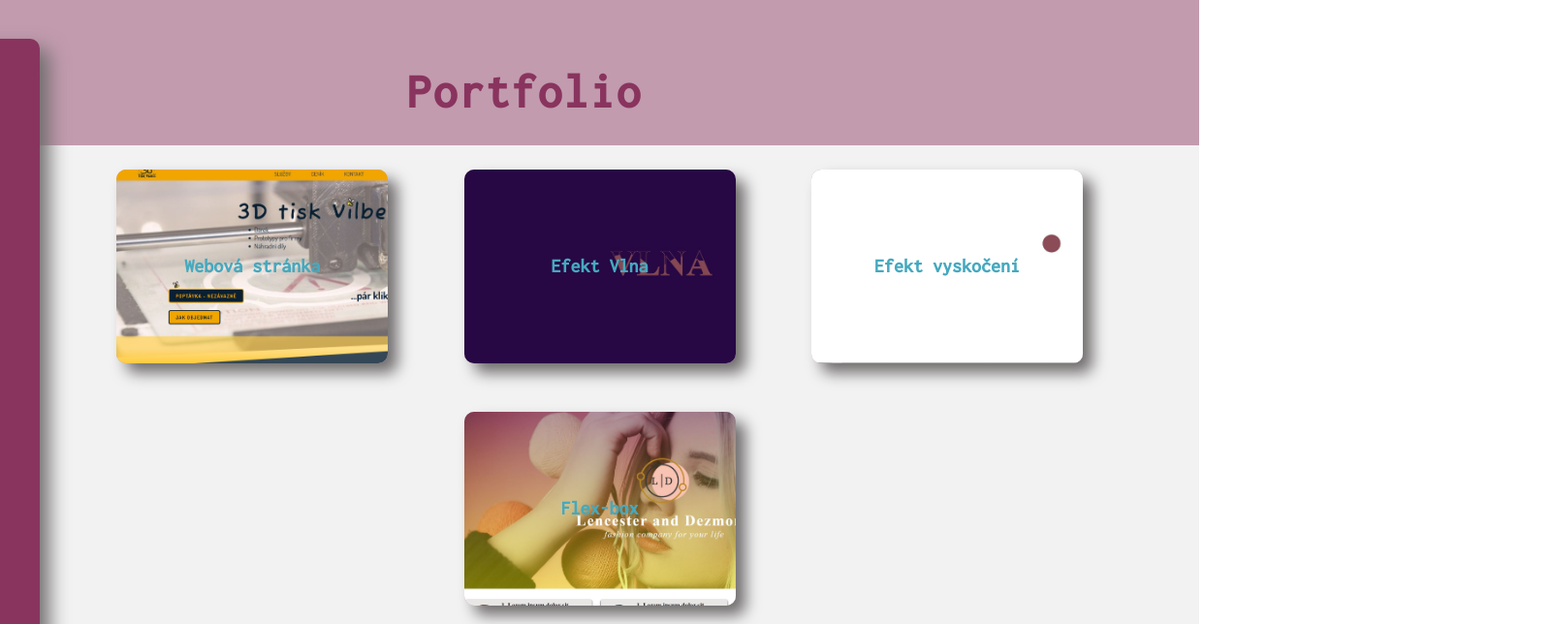
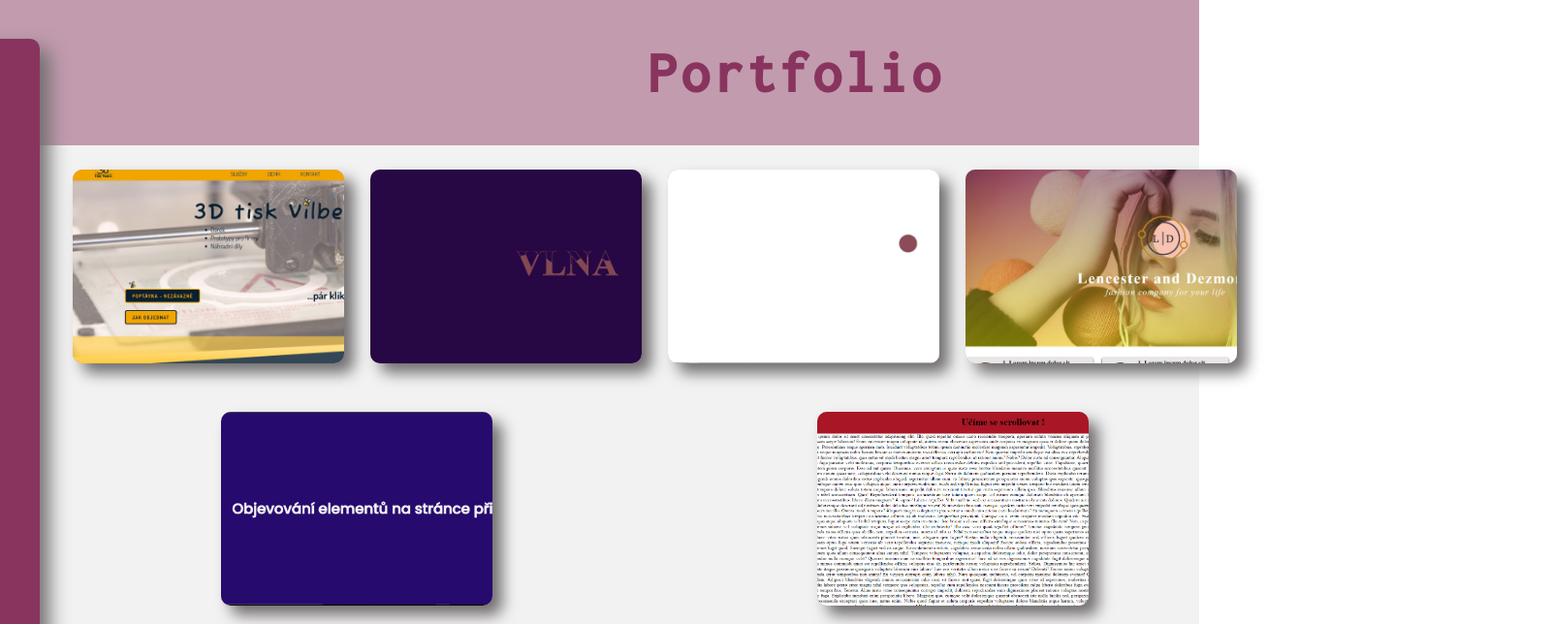
Before and after one commit to ZanetSabad/Moje-portfolio, a plain HTML site: page portfolio.html in a window 1536 px wide. Shown: the top 644 px of the page at 97% size, 1601 px wide, since content can reach past the window. Drawn offline with Linux system fonts and the light colour scheme.

Commit message:
přidána část portfolio, upravené query.css nad 1500px

```diff
--- a/CSS/query.css
+++ b/CSS/query.css
@@ -14,14 +14,32 @@
         margin: 0px;
     }
 
-    header h1{
+    .headline{
+        width: 1560px;
+        line-height: 150px;
+        letter-spacing: 4px;
         font-size: 60px;
-        margin: 20px 900px;
+    }
+
+    .row{
+        width: 80%;
+        margin-left: 360px;
+    }
+
+    .title_who_are{
+        margin: 60px auto;
+        width:50%
+
 
     }
 
-    .row{
-        height: 750px;
+    .line{
+        margin-top: 30px;
+    }
+
+    .preview{
+        width: 80%;
+        margin-left: 360px;
     }
 
     footer{
--- a/CSS/style.scss
+++ b/CSS/style.scss
@@ -629,19 +629,19 @@ main h1{
     box-shadow: 10px 10px 15px $main-color5;
 }
 
-.title-front{
-    position: absolute;
-    top: 50%;
-    left: 50%;
-    color: $main-color;
-    border-radius: 10px;
-    font-size: 20px;
-    font-weight: 600;
-    z-index: 999;
-    line-height: 200px;
-    text-align: center;
-    transform: translateZ(80px) translate(-50%,-50%);
-}
+// .title-front{
+//     position: absolute;
+//     top: 30%;
+//     left: 50%;
+//     color: $main-color;
+//     border-radius: 10px;
+//     font-size: 20px;
+//     font-weight: 600;
+//     z-index: 999;
+//     line-height: 200px;
+//     text-align: center;
+//     transform: translateZ(80px) translate(-50%,-50%);
+// }
 
 .flip-box:hover
 .flip-box-inner{
@@ -687,6 +687,18 @@ main h1{
     font-weight: 600;
     letter-spacing: 1px;
 
+}
+
+.useSkills{
+    color: #010D00;
+    position: absolute;
+    bottom: -30%;
+    right: 5%;
+    font-size: 15px;
+    color: $main-color3;
+    text-decoration: none;
+    font-weight: 600;
+    letter-spacing: 1px;
 }
 
 // ********************************************ŽIVOTOPIS
--- a/portfolio.html
+++ b/portfolio.html
@@ -49,11 +49,12 @@
                     <div class="front">
                       <a class="responzLink" href="https://sabadtest.fun/">
                         <img class="preview-content"src="IMG/VilbeeWeb.jpg" alt="Webová stránka">
-                        <p class="title-front">Webová stránka</p></a>
+                      </a>
                     </div>
                     <div class="back">
                         <p>Webová stránka</p>
                         <a class="html-back" href="https://sabadtest.fun/" target="_blank">HTML</a>
+                        <p class="useSkills">HTML, SCC, JS</p>
                     </div>
                 </div>
             </div>
@@ -63,11 +64,12 @@
                     <div class="front">
                         <a class="responzLink" href="efekt VLNA/index.html">
                             <img src="IMG/Vlna.jpg" alt="Efekt vlna pomocí CSS">
-                            <p class="title-front">Efekt Vlna</p></a>
+                        </a>
                     </div>
                     <div class="back">
-                        <p class="title-back">Práce s CSS</p>
+                        <p class="title-back">efekt vlna</p>
                         <a class="html-back"href="efekt VLNA/index.html" target="_blank">HTML</a>
+                        <p class="useSkills">HTML, SCC</p>
                     </div>
                 </div>
             </div>
@@ -77,11 +79,12 @@
                     <div class="front">
                         <a class="responzLink" href="efekt Vyskakovaci/index.html">
                             <img src="IMG/Tecka.jpg" alt="Efekt vyskočení z tečky">
-                            <p class="title-front">Efekt vyskočení</p></a>
+                        </a>
                     </div>
                     <div class="back">
-                        <p class="title-back">Práce s CSS</p>
+                        <p class="title-back">efekt vyskočení</p>
                         <a class="html-back" href="efekt Vyskakovaci/index.html" target="_blank">HTML</a>
+                        <p class="useSkills">HTML, SCC</p>
                     </div>
                 </div>
             </div>
@@ -90,12 +93,43 @@
                 <div class="flip-box-inner">
                     <div class="front">
                         <a class="responzLink" href="Flexbox/index.html">
-                            <img src="IMG/Flex-box.jpg" alt="Zkoušení flex-boxu">
-                            <p class="title-front">Flex-box</p></a>
+                            <img src="IMG/Flex-box.jpg" alt="Flex-box">
+                        </a>
                     </div>
                     <div class="back">
-                        <p class="title-back">Práce s flex-boxem</p>
+                        <p class="title-back">Flex-box</p>
                         <a href="Flexbox/index.html" target="_blank">HTML</a>
+                        <p class="useSkills">HTML, SCC</p>
+                    </div>
+                </div>
+            </div>
+
+            <div class="flip-box">
+                <div class="flip-box-inner">
+                    <div class="front">
+                        <a class="responzLink" href="scroll-look/index.html">
+                            <img src="IMG/scroll.png" alt="Objevování prvků při scrollování">
+                        </a>
+                    </div>
+                    <div class="back">
+                        <p class="title-back">Objevování prvků</p>
+                        <a href="scroll-look/index.html" target="_blank">HTML</a>
+                        <p class="useSkills">HTML, SCC, JS</p>
+                    </div>
+                </div>
+            </div>
+
+            <div class="flip-box">
+                <div class="flip-box-inner">
+                    <div class="front">
+                        <a class="responzLink" href="sipka-up/index.html">
+                            <img src="IMG/sipka-up.png" alt="Scrollování nahoru přes tlačítko">
+                        </a>
+                    </div>
+                    <div class="back">
+                        <p class="title-back">Scroll přes tlačítko</p>
+                        <a href="sipka-up/index.html" target="_blank">HTML</a>
+                        <p class="useSkills">HTML, SCC, JS</p>
                     </div>
                 </div>
             </div>
```
Also changed, not shown: whoare.html (+4 -4 lines), CSS/style.css, IMG/scroll.png (added), IMG/sipka-up.png (added), 1 other file.
